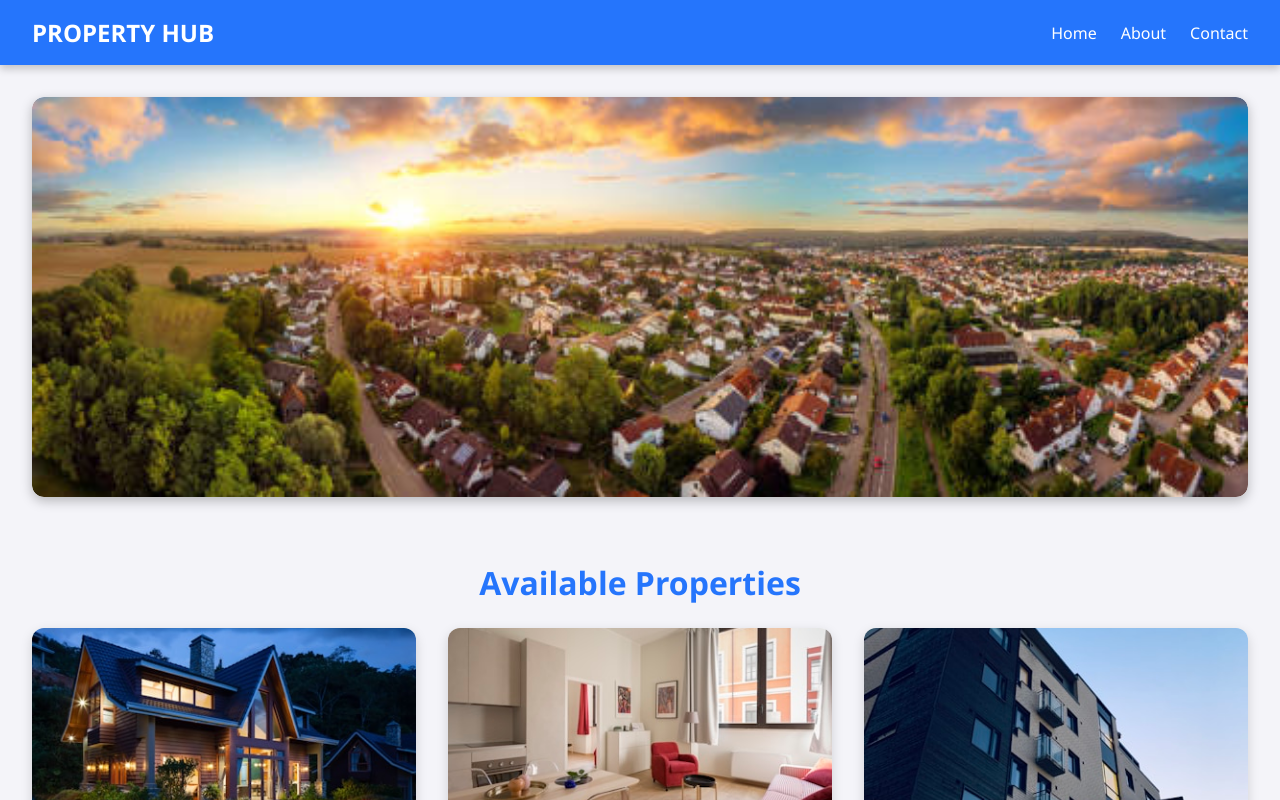
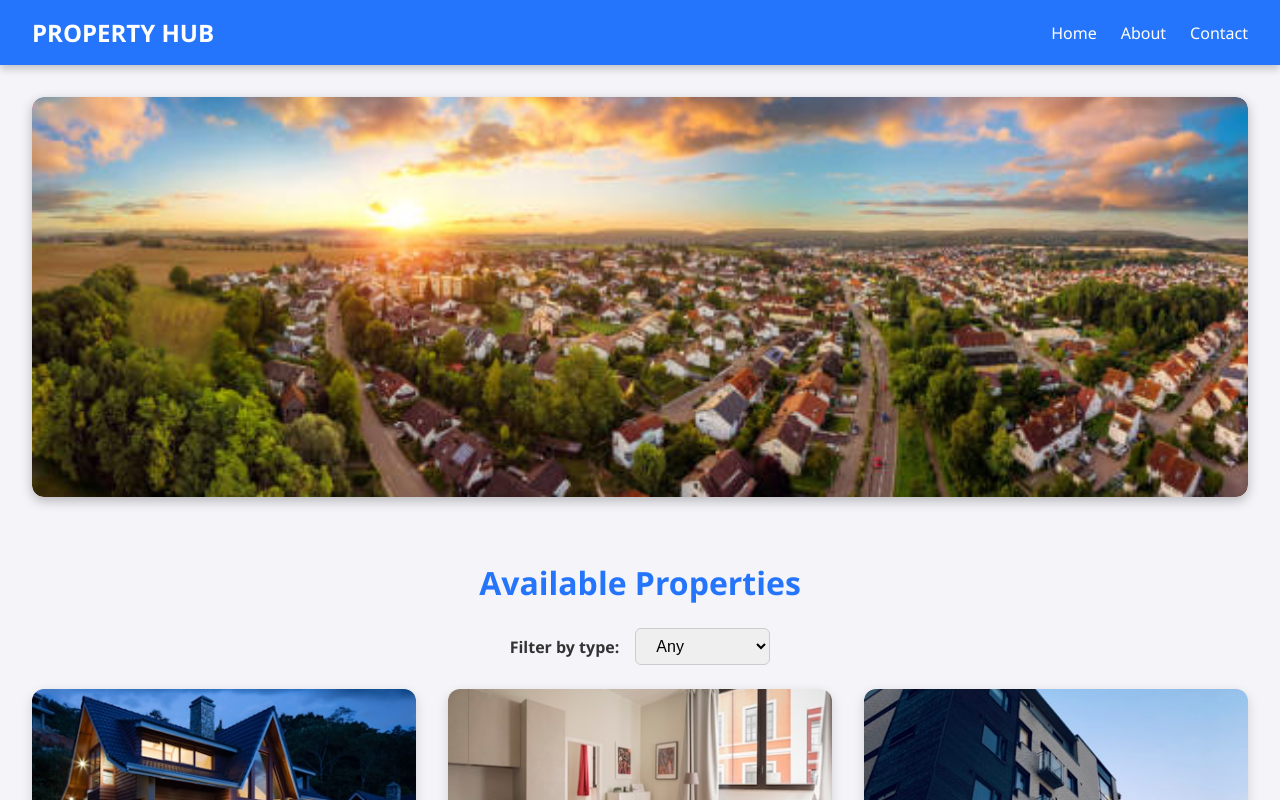
Before and after one commit to prasithmandara/property-hub, a React (Vite) app: page / in a window 1280 px wide. Shown: the top 800 px of the page. Built offline with nearby package versions, Linux system fonts and the light colour scheme.

Commit message:
add property type filter with dropdown

```diff
--- a/src/App.css
+++ b/src/App.css
@@ -80,6 +80,34 @@ body {
   color: #2575fc;
 }
 
+/* Filter bar styling */
+.filter-bar {
+  margin-bottom: 1.5rem;
+  display: flex;
+  justify-content: center;
+  align-items: center;
+  gap: 1rem;
+}
+
+.filter-bar label {
+  font-weight: 600;
+  color: #333;
+}
+
+.filter-bar select {
+  padding: 0.5rem 1rem;
+  border-radius: 6px;
+  border: 1px solid #ccc;
+  font-size: 1rem;
+  cursor: pointer;
+  transition: border-color 0.3s ease;
+}
+
+.filter-bar select:hover {
+  border-color: #2575fc;
+}
+
+/* Property cards */
 .property-list {
   display: grid;
   grid-template-columns: repeat(auto-fit, minmax(320px, 1fr));
--- a/src/App.jsx
+++ b/src/App.jsx
@@ -1,9 +1,19 @@
-import React from "react";
+import React, { useState } from "react";
 import "./App.css";
 import headerImage from "./assets/house.jpg";
 import propertiesData from "./data/properties.json";
 
 function App() {
+  const [filterType, setFilterType] = useState("any");
+
+  // Filter properties based on selected type
+  const filteredProperties =
+    filterType === "any"
+      ? propertiesData.properties
+      : propertiesData.properties.filter(
+          (property) => property.type.toLowerCase() === filterType.toLowerCase()
+        );
+
   return (
     <div className="app">
       {/* Navigation Bar */}
@@ -24,8 +34,26 @@ function App() {
       {/* Properties Section */}
       <section className="properties">
         <h2 className="section-title">Available Properties</h2>
+
+        {/* Filter Dropdown */}
+        <div className="filter-bar">
+          <label htmlFor="typeFilter">Filter by type:</label>
+          <select
+            id="typeFilter"
+            value={filterType}
+            onChange={(e) => setFilterType(e.target.value)}
+          >
+            <option value="any">Any</option>
+            <option value="House">House</option>
+            <option value="Flat">Flat</option>
+            <option value="Apartment">Apartment</option>
+            <option value="Townhouse">Townhouse</option>
+            <option value="Bungalow">Bungalow</option>
+          </select>
+        </div>
+
         <div className="property-list">
-          {propertiesData.properties.map((property) => (
+          {filteredProperties.map((property) => (
             <div key={property.id} className="property-card">
               <img
                 src={`/${property.picture}`}
```
